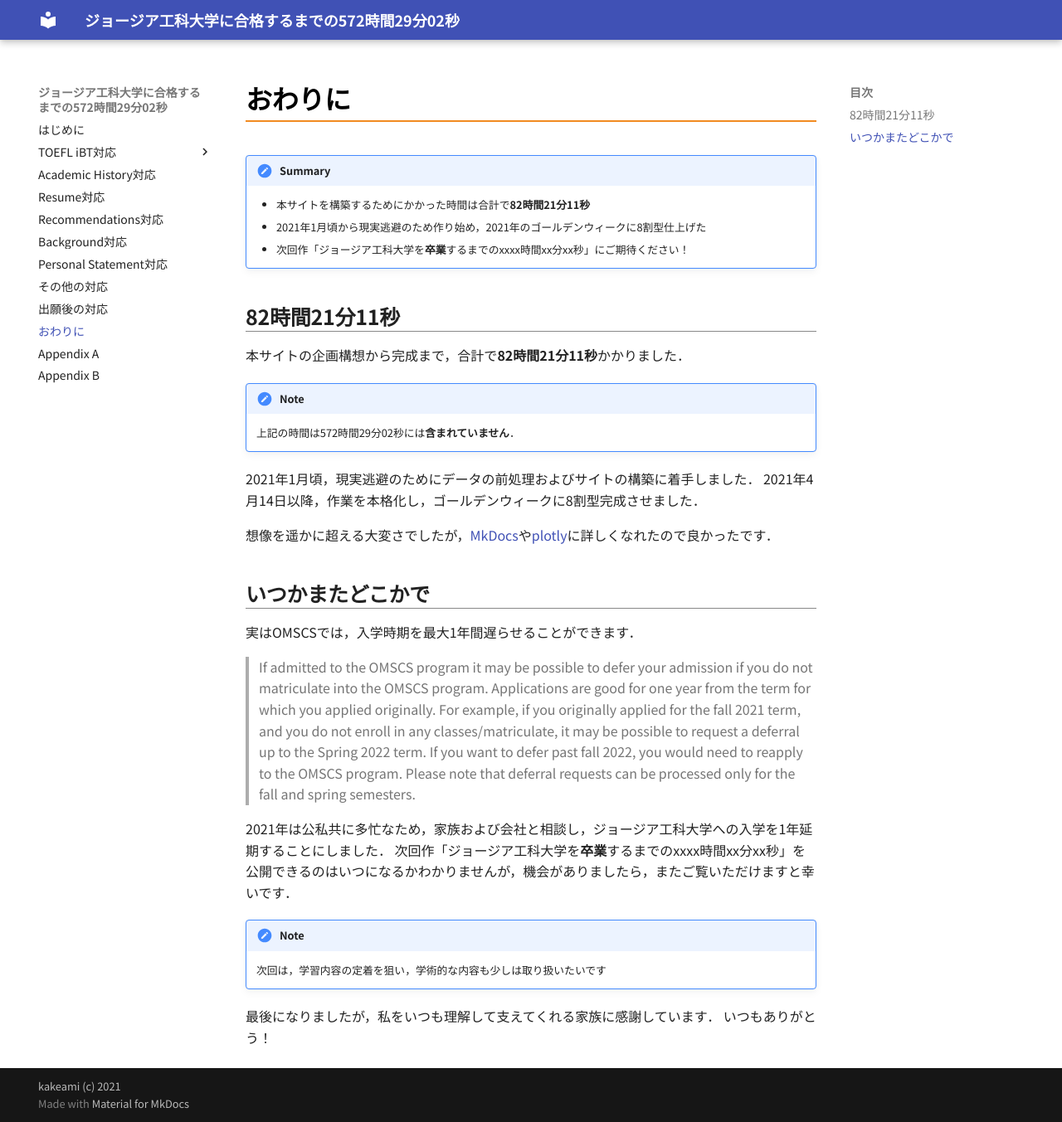
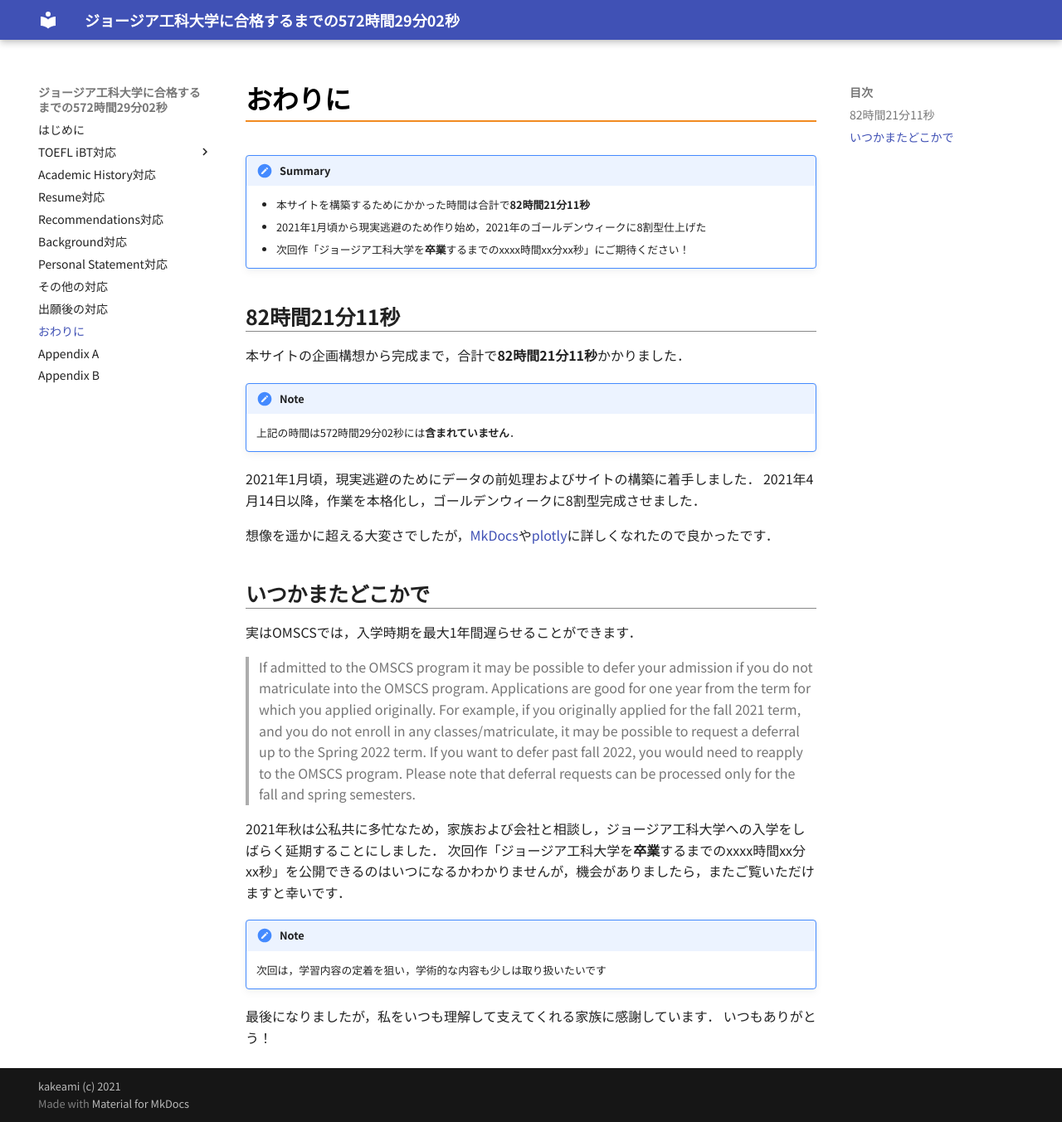
Before and after one commit to kakeami/road-to-gatech, an MkDocs documentation site: the page built from docs/epi.md, in a window 1280 px wide and 1353 px high. Shown: the whole window at 83% size. Built offline with MkDocs 1.6.1 and Material for MkDocs 9.7.7, drawn with Linux system fonts in a browser that asks for light colours; nearby versions of some CDN libraries; some web fonts are replaced; old or Windows-style settings are respelled for this version of MkDocs.

Commit message:
おわりにを修正

```diff
--- a/docs/epi.md
+++ b/docs/epi.md
@@ -23,7 +23,7 @@
 
 > If admitted to the OMSCS program it may be possible to defer your admission if you do not matriculate into the OMSCS program. Applications are good for one year from the term for which you applied originally. For example, if you originally applied for the fall 2021 term, and you do not enroll in any classes/matriculate, it may be possible to request a deferral up to the Spring 2022 term. If you want to defer past fall 2022, you would need to reapply to the OMSCS program. Please note that deferral requests can be processed only for the fall and spring semesters.
 
-2021年は公私共に多忙なため，家族および会社と相談し，ジョージア工科大学への入学を1年延期することにしました．
+2021年秋は公私共に多忙なため，家族および会社と相談し，ジョージア工科大学への入学をしばらく延期することにしました．
 次回作「ジョージア工科大学を**卒業**するまでのxxxx時間xx分xx秒」を公開できるのはいつになるかわかりませんが，機会がありましたら，またご覧いただけますと幸いです．
 
 !!! Note
```
Also changed, not shown: site/epi/index.html, site/figs/greeding.png (deleted), 1 other file.
